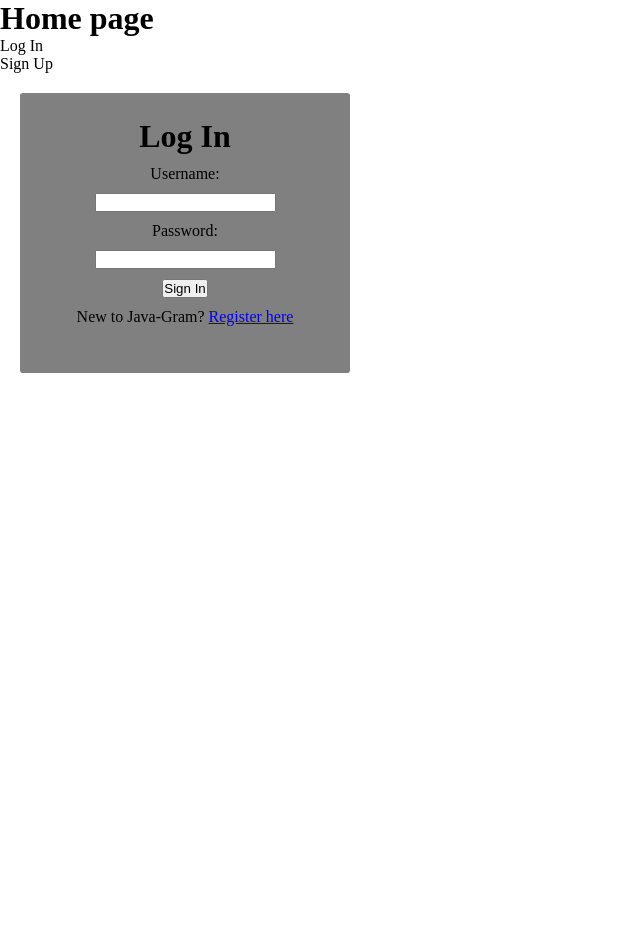
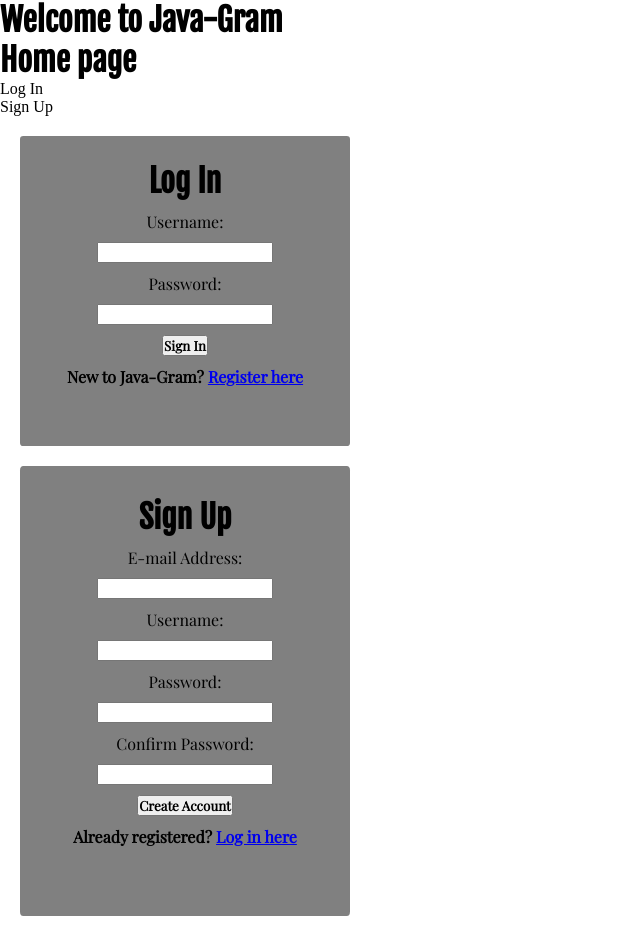
Before and after one commit to MattHammond94/Java-Gram, a React (Vite) app in the folder frontend/: page / in a window 1280 px wide. Shown: the whole page, without its empty margins (0-640 px from the left). Before the commit the page ends 800 px from the top, so only its background shows below. Built offline with nearby package versions, Linux system fonts and the light colour scheme.

Commit message:
Update SignUpForm component - Add styles - update HomePage

```diff
--- a/frontend/src/components/LogInForm.jsx
+++ b/frontend/src/components/LogInForm.jsx
@@ -43,7 +43,7 @@ const LogInForm = () => {
           <input type="text" name="username" value={ username } onChange={ (e) => setUsername(e.target.value) }/>
           <label>Password:</label>
           <input type="password" name="password" value={ password } onChange={ (e) => setPassword(e.target.value) }/>
-          { error && <p>{error}</p> }
+          { error && <p className='error'>{error}</p> }
           { isLoading ? <button disabled><Loader /></button> : <button>Sign In</button> }
         <p>New to Java-Gram? <a href='/'>Register here</a></p>
       </form>
--- a/frontend/src/components/SignUpForm.jsx
+++ b/frontend/src/components/SignUpForm.jsx
@@ -1,18 +1,42 @@
 import { useState } from 'react';
+import { useNavigate } from 'react-router-dom';
+import { useCreateUserMutation } from '../slices/usersApiSlice';
+import { setCredentials } from '../slices/authSlice';
+import { useDispatch } from 'react-redux';
+
+import Loader from '../components/Loader';
 
 const SignUpForm = () => {
   const [email, setEmail] = useState('');
   const [username, setUsername] = useState('');
   const [password, setPassword] = useState('');
   const [confirmPassword, setConfirmPassword] = useState('');
+  const [error, setError] = useState('')
+
+  const navigate = useNavigate();
+  const dispatch = useDispatch();
+
+  const [newUser, { isLoading }] = useCreateUserMutation();
 
   const submitHandler = async (e) => {
     e.preventDefault();
+
+    if (password !== confirmPassword) {
+      return setError('Passwords do not match');
+    }
+
+    try {
+      const response = await newUser({ email, username, password }).unwrap();
+      dispatch(setCredentials({...response}));
+      navigate('/feed')
+    } catch(err) {
+      setError(err?.data?.message || err.error);
+    }
   }
 
   return (
-    <div className="signup-form">
-      <form onSubmit={ submitHandler }>
+    <div className="login-form" style={{ height: '420px'}}>
+      <form onSubmit={ submitHandler } style={{ marginTop: '16px' }}>
         <h1>Sign Up</h1>
         <label>E-mail Address:</label>
         <input type="text" name="email" value={ email } onChange={ (e) => setEmail(e.target.value) }/>
@@ -22,7 +46,8 @@ const SignUpForm = () => {
         <input type="password" name="password" value={ password } onChange={ (e) => setPassword(e.target.value) }/>
         <label>Confirm Password:</label>
         <input type="password" name="confirmPassword" value={ confirmPassword } onChange={ (e) => setConfirmPassword(e.target.value) }/>
-        <button>Sign In</button>
+        { error && <p className='error'>{error}</p> }
+        { isLoading ? <button disabled><Loader /></button> : <button>Create Account</button> }
         <p>Already registered? <a href='/'>Log in here</a></p>
       </form>
     </div>
--- a/frontend/src/index.css
+++ b/frontend/src/index.css
@@ -1,7 +1,30 @@
+@import url('https://fonts.googleapis.com/css2?family=Playfair+Display&display=swap');
+@import url('https://fonts.googleapis.com/css2?family=Fjalla+One&display=swap');
+
 * {
   margin: 0px;
   padding: 0px;
 }
+
+:root {
+  --text-font: 'Playfair Display', serif;
+  --headers-font: 'Fjalla One', sans-serif;
+  --error-colour: #B92533;
+}
+
+h1 {
+  font-family: var(--headers-font);
+}
+
+p, button, a {
+  font-family: var(--text-font);
+  font-weight: bold;
+}
+
+.error {
+  color: var(--error-colour);
+}
+
 
 /* body {
   display: flex;
@@ -13,7 +36,7 @@
   margin: 20px;
   background-color: grey;
   width: 300px;
-  height: 250px;
+  height: 280px;
   padding: 15px;
   border-radius: 1%;
 }
@@ -25,6 +48,10 @@
   align-items: center;
   justify-content: center;
   gap: 10px
+}
+
+.login-form label, .login-form input {
+  font-family: var(--text-font);
 }
 
 /* ==== COMPONENTS ==== */
@@ -41,7 +68,7 @@
 
 .loader div {
   position: absolute;
-  border: 4px solid #454ADE;
+  border: 4px solid var(--error-colour);
   border-radius: 50%;
   animation: ripple 1s ease-out infinite;
 }
--- a/frontend/src/pages/HomePage.jsx
+++ b/frontend/src/pages/HomePage.jsx
@@ -1,15 +1,17 @@
 import LogInForm from "../components/LogInForm";
-// import SignUpForm from "../components/SignUpForm";
+import SignUpForm from "../components/SignUpForm";
 
 const HomePage = () => {
   return (
     <div>
+      <h1>Welcome to Java-Gram</h1>
       <h1>Home page</h1>
       <div>Log In</div>
       <div>Sign Up</div>
 
       <LogInForm />
-      {/* <SignUpForm /> */}
+
+      <SignUpForm />
     </div>
   )
 }
```
